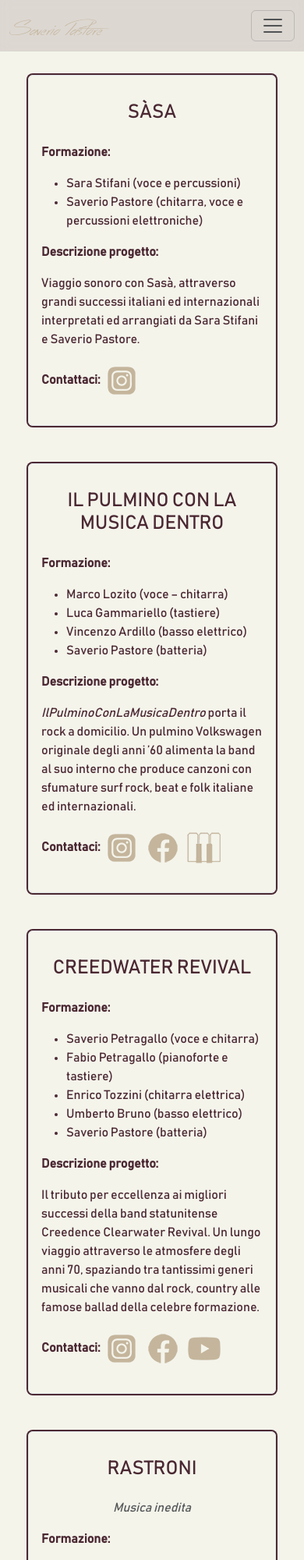
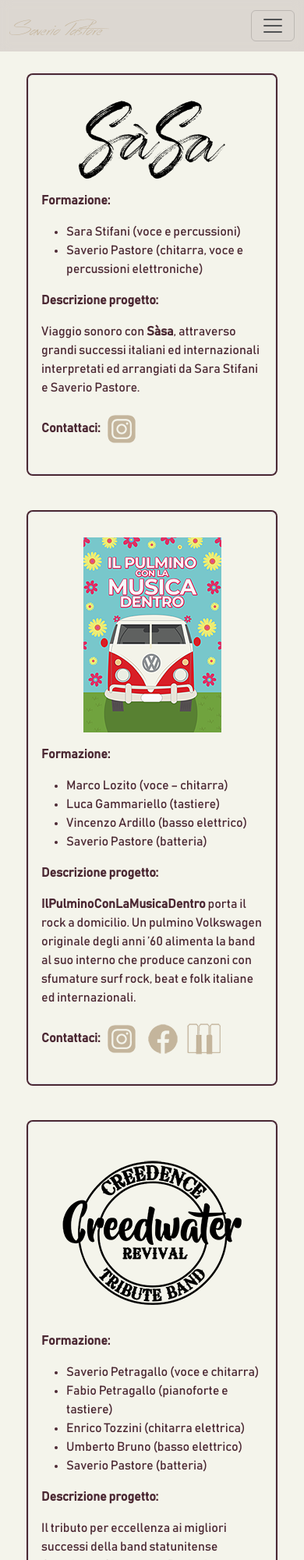
Before and after one commit to antoniosavino88/saverio_pastore_website, a plain HTML site: page live_music.html in a window 390 px wide. Shown: the top 2000 px of the page at 78% size. Drawn offline with nearby package versions, Linux system fonts and the light colour scheme.

Commit message:
sezione live music responsiva

```diff
--- a/live_music.html
+++ b/live_music.html
@@ -73,24 +73,28 @@
       <!-- LIVE MUSIC -->
       <section class="container-fluid section-white-custom padding-top p-5 bg-2">
 
-        <div class="row justify-content-evenly">
+        <div class="row justify-content-evenly"
+        data-aos="fade-up"
+        data-aos-duration="3000">
           <div class="col-12 col-md-5 mt-5 border rounded shadow-custom p-3">
-            <h2 class="py-3 text-center">SÀSA</h2>
+            <div class="py-3 text-center img-cont-custom align-content-md-center">
+              <img src="./media/logo_sasa.png" class="img-fluid px-5" alt="">
+            </div>
             <p class="fw-bold">Formazione:</p>
             <ul>
               <li>Sara Stifani (voce e percussioni)</li>
               <li>Saverio Pastore (chitarra, voce e percussioni elettroniche)</li>
             </ul>
-
-
             <p class="fw-bold">Descrizione progetto:</p>
-            <p>Viaggio sonoro con Sasà, attraverso grandi successi italiani ed internazionali interpretati ed arrangiati da Sara Stifani e Saverio Pastore.</p>
+            <p>Viaggio sonoro con <span class="fw-bold">Sàsa</span>, attraverso grandi successi italiani ed internazionali interpretati ed arrangiati da Sara Stifani e Saverio Pastore.</p>
             <p class="fw-bold">Contattaci: <a href="https://www.instagram.com/eventi_sasa/" target="_blank"><img src="./media/instagram.png" alt=""></a></p>
           </div>
 
           <div  class="col-12 col-md-5 mt-5 border rounded shadow-custom p-3">
 
-            <h2 class="py-3 text-center">IL PULMINO CON LA MUSICA DENTRO</h2>
+            <div class="py-3 text-center img-cont-custom  align-content-md-center">
+              <img src="./media/pulmino2.png" class="img-fluid px-5" alt="">
+            </div>
             <p class="fw-bold">Formazione:</p>
             <ul>
               <li>Marco Lozito (voce – chitarra)</li>
@@ -100,7 +104,7 @@
             </ul>
 
             <p class="fw-bold">Descrizione progetto:</p>
-            <p><span class="fst-italic">IlPulminoConLaMusicaDentro</span> porta il rock a domicilio. Un pulmino Volkswagen originale degli anni ’60 alimenta la band al suo interno che produce canzoni con sfumature surf rock, beat e folk italiane ed internazionali.</p>
+            <p><span class="fw-bold">IlPulminoConLaMusicaDentro</span> porta il rock a domicilio. Un pulmino Volkswagen originale degli anni ’60 alimenta la band al suo interno che produce canzoni con sfumature surf rock, beat e folk italiane ed internazionali.</p>
             <p class="fw-bold">
               Contattaci:
               <a href="https://www.instagram.com/eventi_sasa/" target="_blank" class="text-decoration-none">
@@ -117,7 +121,7 @@
 
           <div  class="col-12 col-md-5 mt-5 border rounded shadow-custom p-3">
 
-            <h2 class="py-3 text-center">CREEDWATER REVIVAL</h2>
+            <div class="py-3 text-center img-cont-custom  align-content-md-center"><img src="media/creedence.png" alt=""></div>
             <p class="fw-bold">Formazione:</p>
             <ul>
               <li>Saverio Petragallo (voce e chitarra)</li>
@@ -128,7 +132,7 @@
             </ul>
 
             <p class="fw-bold">Descrizione progetto:</p>
-            <p>Il tributo per eccellenza ai migliori successi della band statunitense Creedence Clearwater Revival. Un lungo viaggio attraverso le atmosfere degli anni 70, spaziando tra tantissimi generi musicali che vanno dal rock, country alle famose ballad della celebre formazione.</p>
+            <p>Il tributo per eccellenza ai migliori successi della band statunitense <span class="fw-bold">Creedence Clearwater Revival</span>. Un lungo viaggio attraverso le atmosfere degli anni 70, spaziando tra tantissimi generi musicali che vanno dal rock, country alle famose ballad della celebre formazione.</p>
             <p class="fw-bold">
               Contattaci:
               <a href="https://www.instagram.com/creedwater_ccr_tribute/" target="_blank" class="text-decoration-none">
@@ -145,8 +149,10 @@
 
           <div  class="col-12 col-md-5 mt-5 border rounded shadow-custom p-3">
 
-            <h2 class="py-3 text-center">RASTRONI</h2>
-            <p class="text-muted fst-italic text-center">Musica inedita</p>
+            <div class="py-3 text-center img-cont-custom  align-content-md-center">
+              <img src="./media/rastroni.png" class="img-fluid" alt="">
+            </div>
+
             <p class="fw-bold">Formazione:</p>
             <ul>
               <li>Antonio Rafaschieri (voce e chitarra)</li>
@@ -155,7 +161,7 @@
             </ul>
 
             <p class="fw-bold">Descrizione progetto:</p>
-            <p>Rastroni è un progetto di carattere rock cantautorale con sonorità psichedeliche, passate e moderne. Il concept album "Anime da frutto" (2021), presente su tutte le piattaforme di streaming, è un viaggio di musiche e testi in cui si accompagna il protagonista fra stati d'animo contrastanti, pianeti immaginari e colpi di scena.</p>
+            <p><span class="fw-bold">Rastroni</span> è un progetto di <span class="fw-bold">musica inedita</span> di carattere rock cantautorale con sonorità psichedeliche, passate e moderne. Il concept album "Anime da frutto" (2021), presente su tutte le piattaforme di streaming, è un viaggio di musiche e testi in cui si accompagna il protagonista fra stati d'animo contrastanti, pianeti immaginari e colpi di scena.</p>
             <p class="fw-bold">
               Movie album: <span class="fw-normal">Anime da frutto</span>
               <a href="https://youtu.be/j48Y5cMAwQk?si=qJCjJI-zjoODrz6" target="_blank" class="text-decoration-none">
@@ -183,7 +189,7 @@
         <div class="bg-3 striscia"></div>
         <footer class="container-fluid bg-1">
           <div class="row p-5 text-md-center justify-content-evenly">
-            <h3 class="title-footer p-3 fs-2" id="contatti">Contatti</h3>
+            <h3 class="title-footer p-3 fs-2" id="contatti_">Contatti</h3>
             <p class="p-contatti-footer">
               <img
                 src="./media/phone.png"
--- a/style.css
+++ b/style.css
@@ -203,6 +203,10 @@
   box-shadow: 0px 0px 0px 1px, var(--color-primary) 0px 0px 0px 2px;
 }
 
+.img-cont-custom {
+  height: 20rem;
+}
+
 /* FOOTER */
 .title-footer {
   color: var(--color-secondary);
@@ -273,6 +277,11 @@
     font-size: 1rem;
   }
 
+  /* LIVE MUSIC */
+  .img-cont-custom {
+    height: auto;
+  }
+
   /* FOOTER */
   .logo-footer {
     width: 30px;
```
Also changed, not shown: index.html (+6 -6 lines), teaching.html (+1 -1 lines), wedding.html (+1 -1 lines), media/creedence.png (added), media/logo_sasa.png (added), media/pulmino.png (added), media/pulmino2.png (added), media/rastroni.png (added).
